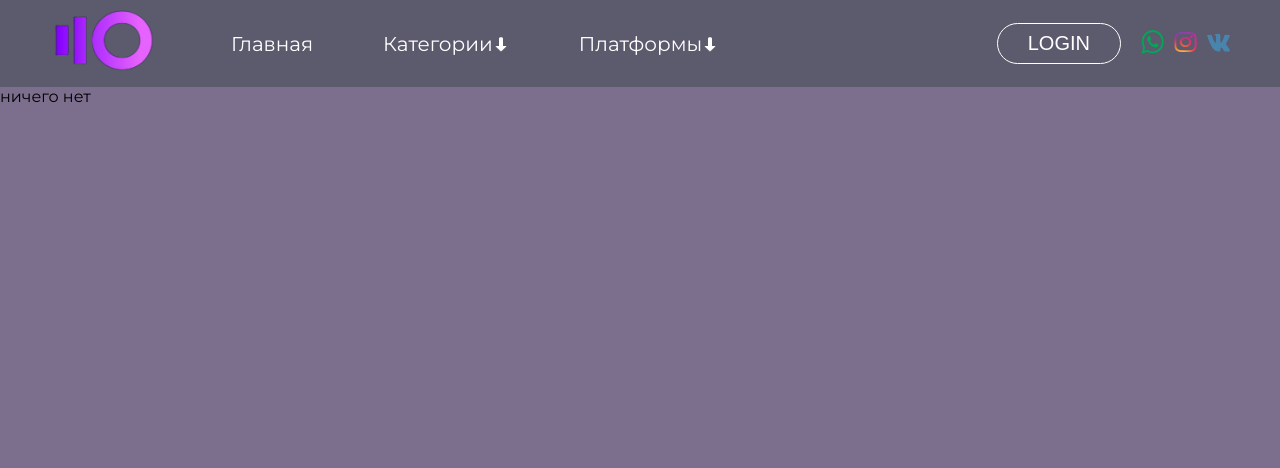
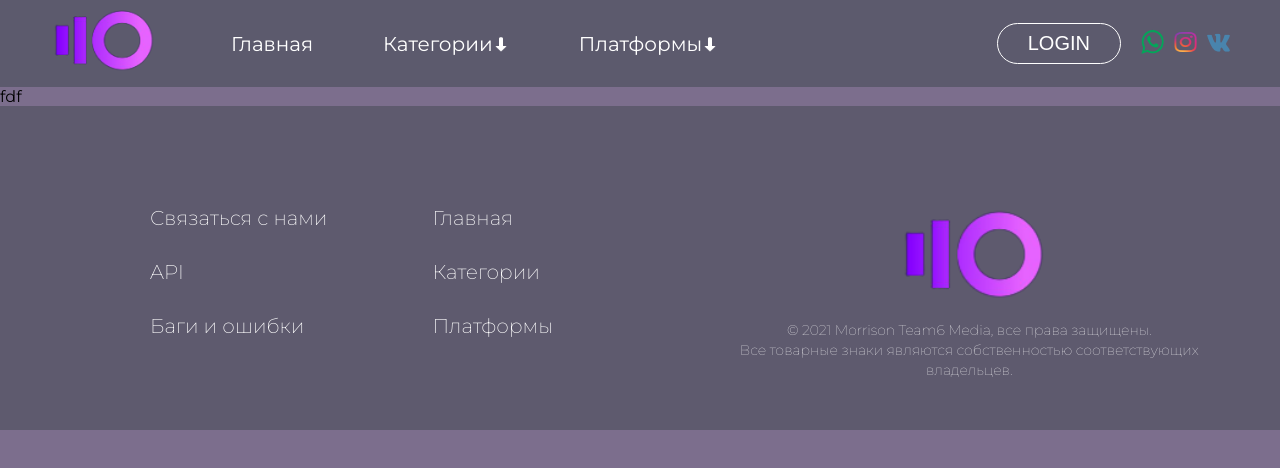
Before and after one commit to Altenzo/morrison-team6, a React (Create React App) app: page /info/1 in a window 1280 px wide. Shown: the top 468 px of the page. Built offline with nearby package versions, Linux system fonts and the light colour scheme; no server answers.

Commit message:
сделал хедер

```diff
--- a/src/ID/info.jsx
+++ b/src/ID/info.jsx
@@ -29,7 +29,7 @@ function Info() {
         setInfo(game.filter((el) => String(el.id) == String(id))[0])
     }, [id])
 
-    if (!info) return ('ничего нет')
+    if (!info) return ("fdf")
 
 
     return (
--- a/src/footer.js
+++ b/src/footer.js
@@ -1,6 +1,27 @@
+import logo from "./image/logo.png";
+
 function Footer(){
     return(
-        <div></div>
+       <div className="footer-container">
+           <div className="footerList">
+               <div className="footer-contact">
+                   <p>Связаться с нами</p>
+                   <p>API</p>
+                   <p>Баги и ошибки</p>
+               </div>
+               <div className="footer-catigoria">
+                   <p>Главная</p>
+                   <p>Категории</p>
+                   <p>Платформы</p>
+               </div>
+               <div className="footer-img">
+                   <img src={logo} alt="" ></img>
+                   <h6>© 2021 Morrison Team6 Media, все права защищены. <br />
+Все товарные знаки являются собственностью соответствующих владельцев.</h6>
+               </div>
+           </div>
+       </div>
     )
 }
+
 export default Footer
--- a/src/styleM.css
+++ b/src/styleM.css
@@ -214,3 +214,55 @@
 .container-api{
   margin-bottom: 20px;
 }
+
+.footer-container{
+  background: #5E5A6E;
+}
+
+
+.footerList{
+  display: flex;
+  width: 100%;
+  padding: 0 0 50px 150px;
+  color: white;
+
+}
+
+.footer-contact{
+  width: 25%;
+  padding-top: 100px;
+}
+
+.footer-catigoria{
+  width: 25%;
+  padding-top: 100px;
+}
+
+.footer-catigoria p{
+  padding-bottom: 30px;
+  font-size: 20px;
+  font-weight: 200;
+}
+
+.footer-contact p{
+  padding-bottom: 30px;
+  font-size: 20px;
+  font-weight: 200;
+}
+
+
+.footer-img{
+  padding-top: 90px;
+  width: 45%;
+  text-align: center;
+}
+
+.footer-img h6{
+ font-size: 14px;
+ font-weight: 100;
+ line-height: 20px ;
+}
+
+.footer-img img{
+  width: 170px;
+}
```
